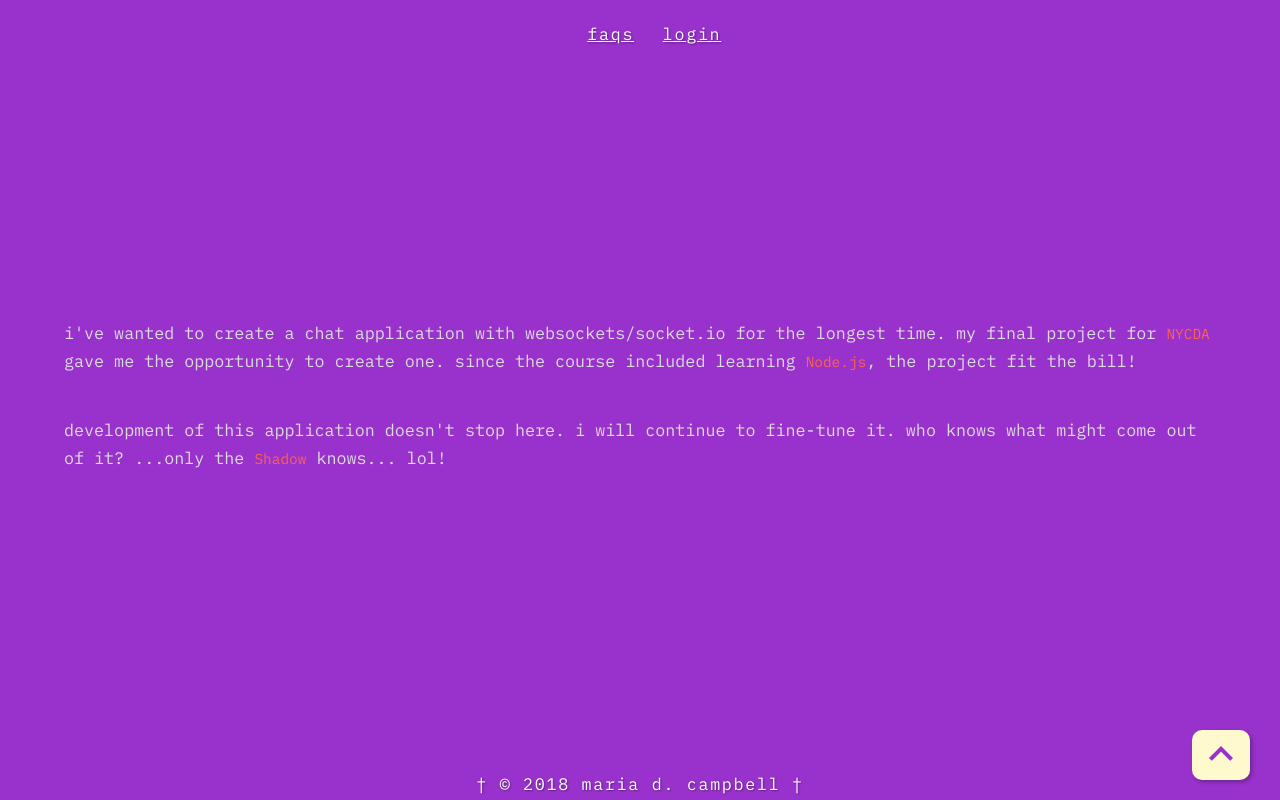
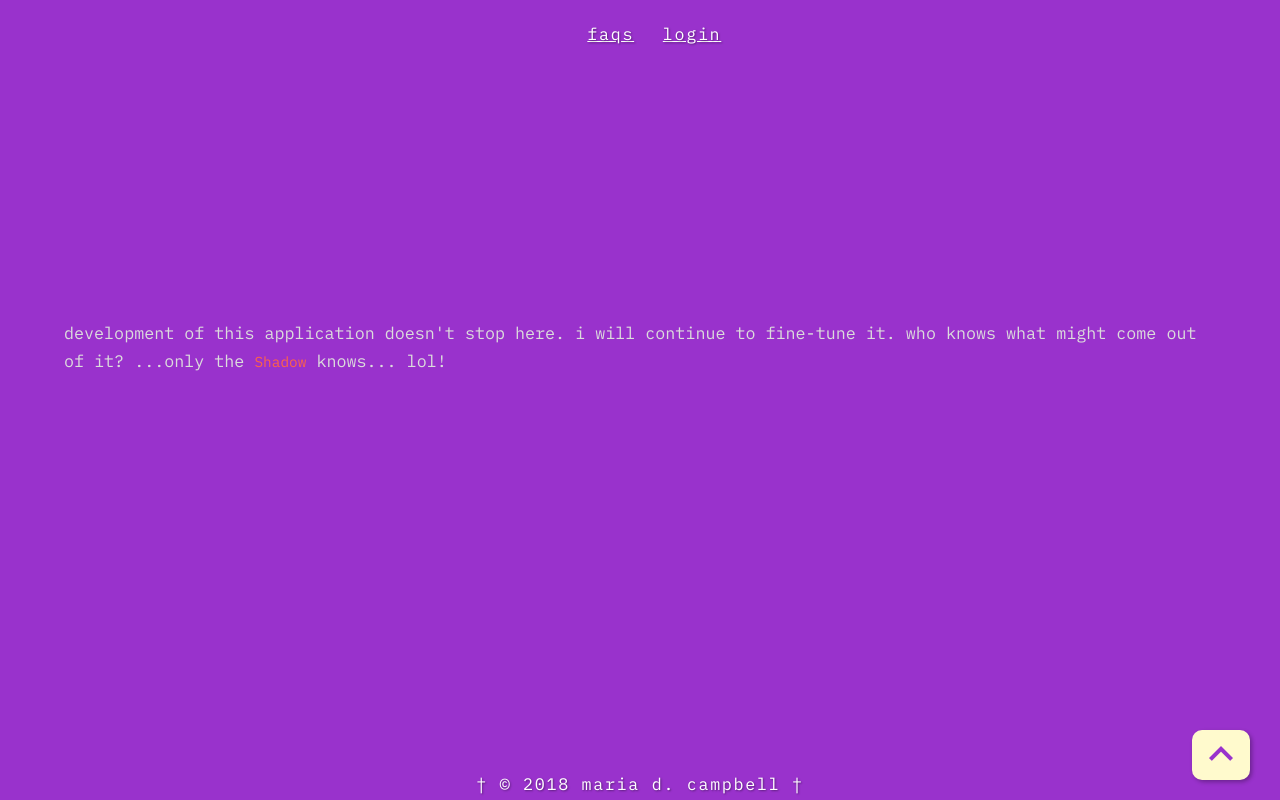
Before and after one commit to njokdan/node-chat-app, a website: page public/about.html in a window 1280 px wide. Drawn offline with Linux system fonts and the light colour scheme.

Commit message:
Add edit changes to about.html

```diff
--- a/public/about.html
+++ b/public/about.html
@@ -26,11 +26,6 @@
                 </li>
             </ul>
             <div class="inner-about-content">
-                <p>
-                    i've wanted to create a chat application with websockets/socket.io for the longest time. my final project for
-                    <code>NYCDA</code> gave me the opportunity to create one. since the course included learning
-                    <code>Node.js</code>, the project fit the bill!
-                </p>
                 <p>development of this application doesn't stop here. i will continue to fine-tune it. who knows what might come out of it? ...only the
                     <code>Shadow</code> knows... lol!</p>
             </div>
```
